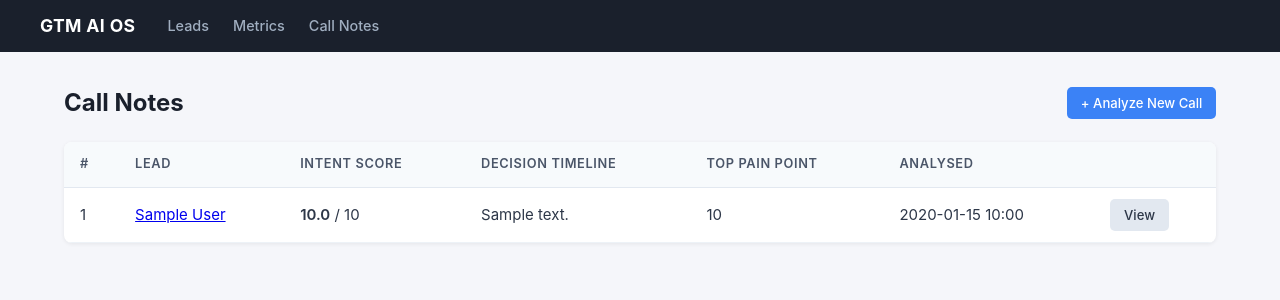
After one commit to jmulvany127/GTM_AI_Automation, a FastAPI app: template templates/call_notes_list.html in a window 1280 px wide. The commit adds this page. Shown: the top 300 px of the page. Run offline with FastAPI, Linux system fonts and the light colour scheme; the template is opened without the code that fills it: most values are stand-ins (such as "Sample title", 1, 10 or a date in 2020); parts of the project's set-up code (start-up, migrations or seed data) failed here and were passed over.

Commit message:
feat: add call notes list page and navbar link

```diff
--- a/templates/base.html
+++ b/templates/base.html
@@ -13,6 +13,7 @@
       <ul class="navbar-links">
         <li><a href="/dashboard/leads">Leads</a></li>
         <li><a href="/dashboard/metrics">Metrics</a></li>
+        <li><a href="/dashboard/call-notes">Call Notes</a></li>
       </ul>
     </div>
   </nav>
--- /dev/null
+++ b/templates/call_notes_list.html
@@ -0,0 +1,63 @@
+{% extends "base.html" %}
+
+{% block title %}Call Notes — GTM AI OS{% endblock %}
+
+{% block content %}
+<div class="page-header">
+  <h1>Call Notes</h1>
+  <a href="/docs#/call-intelligence/analyze_call_call_notes_analyze_post" target="_blank" class="btn btn-primary">
+    + Analyze New Call
+  </a>
+</div>
+
+<div class="table-wrapper">
+  <table>
+    <thead>
+      <tr>
+        <th>#</th>
+        <th>Lead</th>
+        <th>Intent Score</th>
+        <th>Decision Timeline</th>
+        <th>Top Pain Point</th>
+        <th>Analysed</th>
+        <th></th>
+      </tr>
+    </thead>
+    <tbody>
+      {% for item in analyses %}
+      <tr>
+        <td>{{ item.analysis.id }}</td>
+        <td>
+          {% if item.lead %}
+            <a href="/dashboard/leads/{{ item.lead.id }}">{{ item.lead.first_name }} {{ item.lead.last_name }}</a>
+          {% else %}
+            <span style="color:#a0aec0;">—</span>
+          {% endif %}
+        </td>
+        <td>
+          {% if item.analysis.buying_intent_score is not none %}
+            <span style="font-weight:600;">{{ "%.1f"|format(item.analysis.buying_intent_score) }}</span> / 10
+          {% else %}
+            —
+          {% endif %}
+        </td>
+        <td>{{ item.analysis.decision_timeline or "—" }}</td>
+        <td style="max-width:280px; overflow:hidden; text-overflow:ellipsis; white-space:nowrap;">
+          {{ item.analysis.pain_points or "—" }}
+        </td>
+        <td>{{ item.analysis.created_at.strftime("%Y-%m-%d %H:%M") if item.analysis.created_at else "—" }}</td>
+        <td>
+          <a href="/dashboard/call-notes/{{ item.analysis.id }}" class="btn btn-secondary">View</a>
+        </td>
+      </tr>
+      {% else %}
+      <tr>
+        <td colspan="7" style="text-align:center; color:#a0aec0; padding:2rem;">
+          No call analyses yet. Submit a transcript via the API or click &ldquo;Analyze New Call&rdquo; above.
+        </td>
+      </tr>
+      {% endfor %}
+    </tbody>
+  </table>
+</div>
+{% endblock %}
```
Also changed, not shown: app/routers/dashboard.py (+15 -0 lines).
